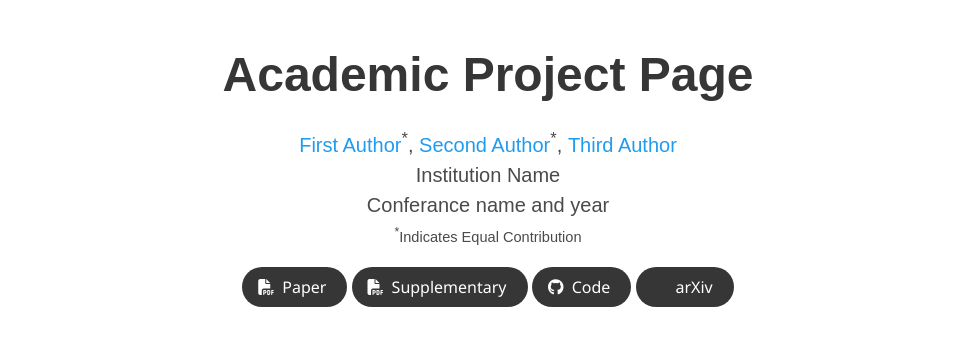
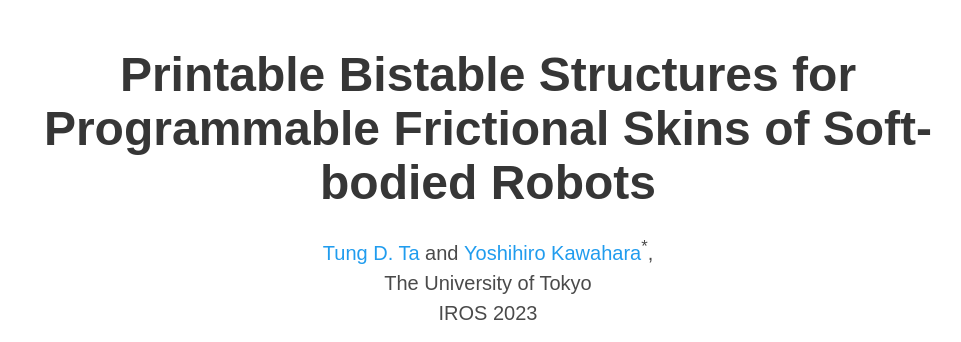
Before and after one commit to tatung/bistable-robotic-skin, a plain HTML site: page index.html in a window 1280 px wide. Shown: the top 342 px of the page, without its empty margins (152-1113 px from the left). Drawn offline with nearby package versions, Linux system fonts and the light colour scheme; some icons are missing; a web font is replaced by a local one.

Commit message:
Page title

```diff
--- a/index.html
+++ b/index.html
@@ -52,27 +52,24 @@
       <div class="container is-max-desktop">
         <div class="columns is-centered">
           <div class="column has-text-centered">
-            <h1 class="title is-1 publication-title">Academic Project Page</h1>
+            <h1 class="title is-1 publication-title">Printable Bistable Structures for Programmable Frictional Skins of Soft-bodied Robots</h1>
             <div class="is-size-5 publication-authors">
               <!-- Paper authors -->
               <span class="author-block">
-                <a href="FIRST AUTHOR PERSONAL LINK" target="_blank">First Author</a><sup>*</sup>,</span>
+                <a href="https://tungtd.com" target="_blank">Tung D. Ta</a> and </span>
                 <span class="author-block">
-                  <a href="SECOND AUTHOR PERSONAL LINK" target="_blank">Second Author</a><sup>*</sup>,</span>
-                  <span class="author-block">
-                    <a href="THIRD AUTHOR PERSONAL LINK" target="_blank">Third Author</a>
-                  </span>
+                  <a href="https://kawahara.akg.t.u-tokyo.ac.jp" target="_blank">Yoshihiro Kawahara</a><sup>*</sup>,</span>
                   </div>
 
                   <div class="is-size-5 publication-authors">
-                    <span class="author-block">Institution Name<br>Conferance name and year</span>
-                    <span class="eql-cntrb"><small><br><sup>*</sup>Indicates Equal Contribution</small></span>
+                    <span class="author-block">The University of Tokyo<br>IROS 2023</span>
+                    <!-- <span class="eql-cntrb"><small><br><sup>*</sup>Indicates Equal Contribution</small></span> -->
                   </div>
 
                   <div class="column has-text-centered">
                     <div class="publication-links">
                          <!-- Arxiv PDF link -->
-                      <span class="link-block">
+                      <!-- <span class="link-block">
                         <a href="https://arxiv.org/pdf/<ARXIV PAPER ID>.pdf" target="_blank"
                         class="external-link button is-normal is-rounded is-dark">
                         <span class="icon">
@@ -80,7 +77,7 @@
                         </span>
                         <span>Paper</span>
                       </a>
-                    </span>
+                    </span> -->
 
                     <!-- Supplementary PDF link -->
                     <span class="link-block">
@@ -95,7 +92,7 @@
 
                   <!-- Github link -->
                   <span class="link-block">
-                    <a href="https://github.com/YOUR REPO HERE" target="_blank"
+                    <a href="https://github.com/tatung/bistable-robotic-skin" target="_blank"
                     class="external-link button is-normal is-rounded is-dark">
                     <span class="icon">
                       <i class="fab fa-github"></i>
@@ -105,7 +102,7 @@
                 </span>
 
                 <!-- ArXiv abstract Link -->
-                <span class="link-block">
+                <!-- <span class="link-block">
                   <a href="https://arxiv.org/abs/<ARXIV PAPER ID>" target="_blank"
                   class="external-link button is-normal is-rounded is-dark">
                   <span class="icon">
@@ -113,7 +110,7 @@
                   </span>
                   <span>arXiv</span>
                 </a>
-              </span>
+              </span> -->
             </div>
           </div>
         </div>
```
